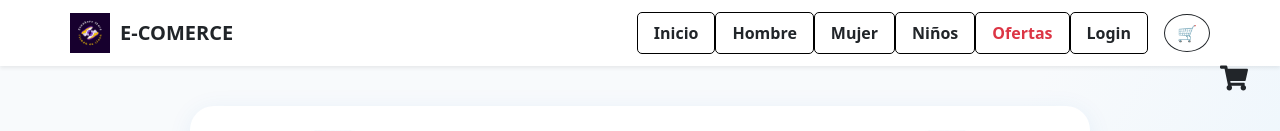
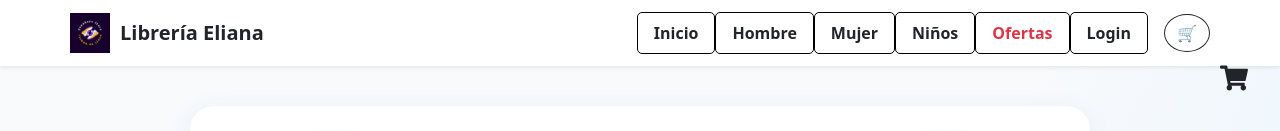
Before and after one commit to YANINAMARQUEZ/mi-ecommerce, a React (Vite) app: page / in a window 1280 px wide. Shown: the top 131 px of the page. Built offline with nearby package versions, Linux system fonts and the light colour scheme.

Commit message:
Actualizar Headers.tsx

```diff
--- a/src/componentes/Headers.tsx
+++ b/src/componentes/Headers.tsx
@@ -24,7 +24,7 @@ const Headers: React.FC<HeadersProps> = ({ cartCount }) => {
             alt="Logo ZapasTop"
             style={{ height: 40, marginRight: 10 }}
           />
-          <span className="fs-5 fw-bold text-dark">E-COMERCE</span>
+          <span className="fs-5 fw-bold text-dark">Librería Eliana</span>
         </Link>
 
         {/* Botón responsive hamburguesa */}
```
